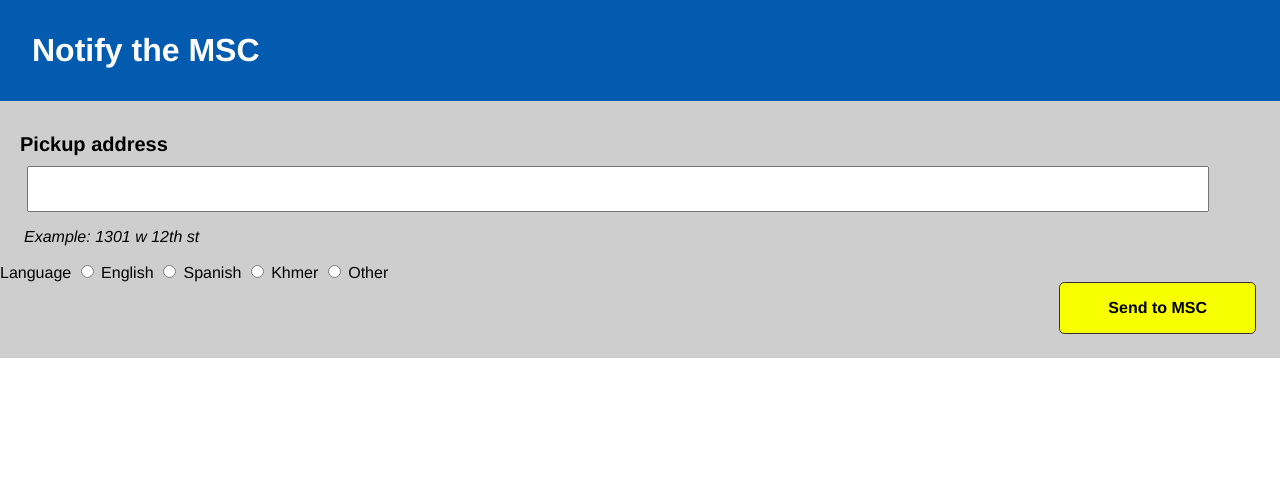
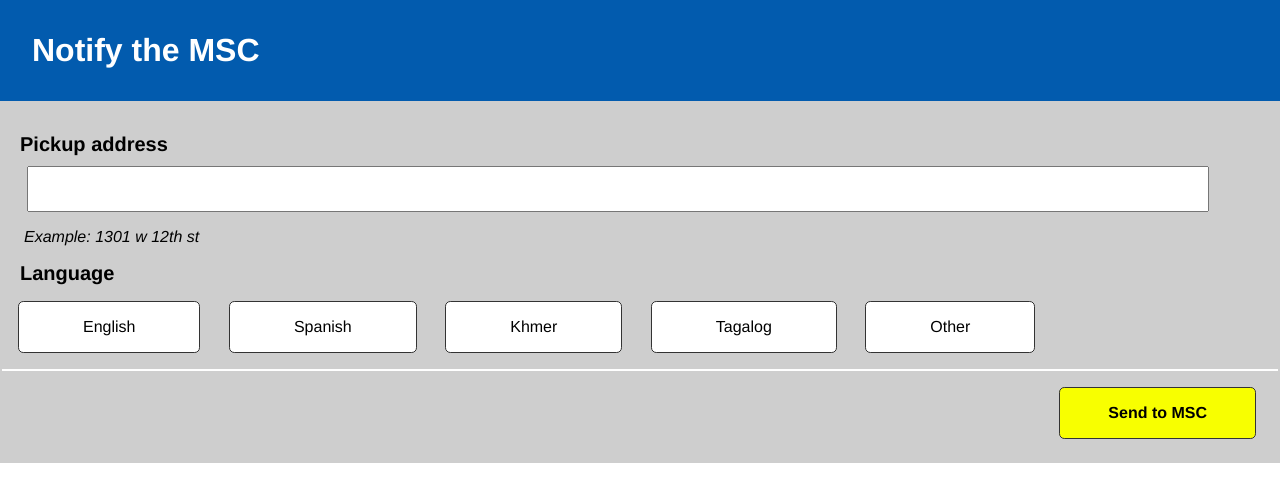
Before and after one commit to codeforamerica/notify-the-msc, a Flask app: page / in a window 1280 px wide. Shown: the top 502 px of the page. Run offline with Flask 2, Linux system fonts and the light colour scheme; some libraries are stand-ins or nearby versions.

Commit message:
[#68918808] Updated language field HTML to match style of hospital field HTML. Also added Tagalog option.

```diff
--- a/templates/index.html
+++ b/templates/index.html
@@ -15,17 +15,39 @@
                     <input id="pickup-address-field" name="pickup-address" type="text">
                     <p>Example: 1301 w 12th st</p>
                 </div>
-                <div class="field field-radio-input">
-                  <label id="language-label">Language</label>
-                    <input type="radio" name="language" id="language-english" value="english" />
+                <fieldset id="language-field">
+                  <legend id="language-label">Language</legend>
+                  <div class="field field-radio-input">
+                    <label for="language-english">
                       English
-                    <input type="radio" name="language" id="language-spanish" value="spanish" />
+                      <input type="radio" name="language" id="language-english"></input>
+                    </label>
+                  </div>
+                  <div class="field field-radio-input">
+                    <label for="language-spanish">
                       Spanish
-                    <input type="radio" name="language" id="language-khmer" value="khmer" />
+                     <input type="radio" name="language" id="language-spanish"></input>
+                    </label>
+                  </div>
+                  <div class="field field-radio-input">
+                    <label for="language-khmer">
                       Khmer
-                    <input type="radio" name="language" id="language-other" value="other" />
+                      <input type="radio" name="language" id="language-khmer"></input>
+                    </label>
+                  </div>
+                  <div class="field field-radio-input">
+                    <label for="language-tagalog">
+                      Tagalog
+                      <input type="radio" name="language" id="language-tagalog"></input>
+                    </label>
+                  </div>
+                  <div class="field field-radio-input">
+                    <label for="language-other">
                       Other
-                </div>
+                      <input type="radio" name="language" id="language-other"></input>
+                    </label>
+                  </div>
+                </fieldset>
                 <!--
                 <fieldset>
                   <legend>Have you seen this person before?</legend>
```
